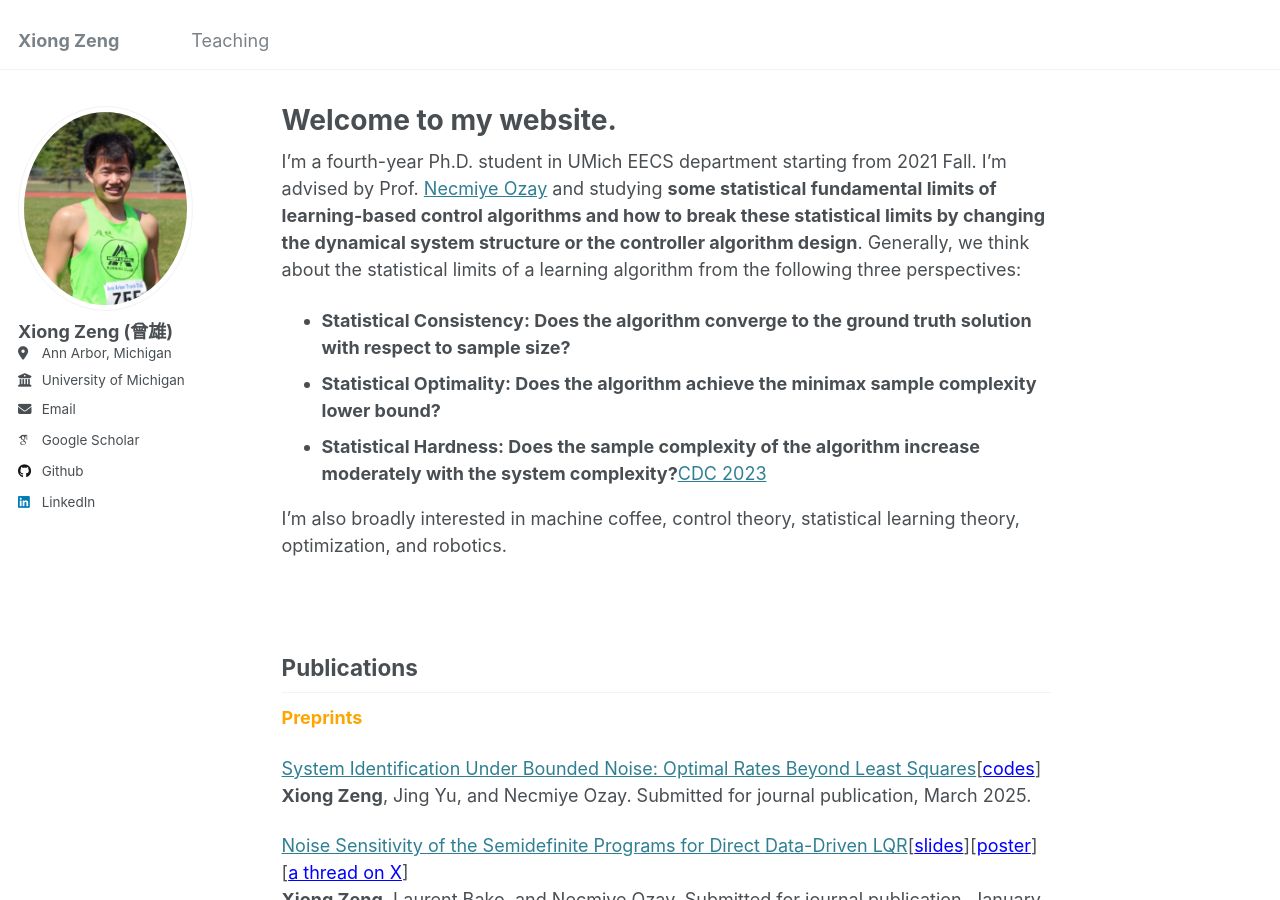
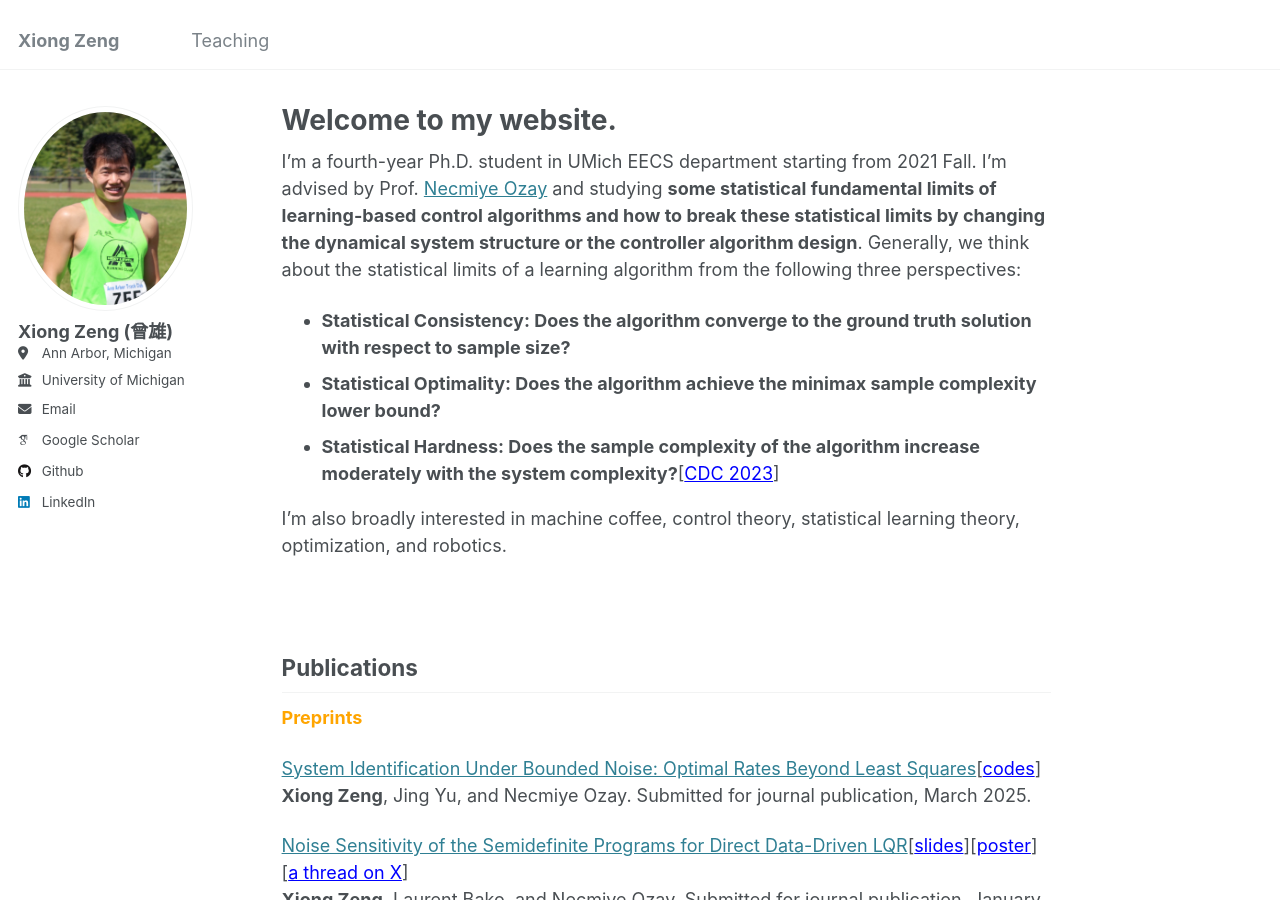
Before and after one commit to zengxiong111/zengxiong.github.io, a Jekyll site: the page built from _pages/about.md, in a window 1280 px wide and 900 px high. Built offline with Jekyll 4.4.1, drawn with Linux system fonts in a browser that asks for light colours; some web fonts are replaced.

Commit message:
Update about.md

```diff
--- a/_pages/about.md
+++ b/_pages/about.md
@@ -10,7 +10,7 @@
 I'm a fourth-year Ph.D. student in UMich EECS department starting from 2021 Fall. I'm advised by Prof. <a href="https://web.eecs.umich.edu/~necmiye/" target="_blank">Necmiye Ozay</a> and studying **some statistical fundamental limits of learning-based control algorithms and how to break these statistical limits by changing the dynamical system structure or the controller algorithm design**. Generally, we think about the statistical limits of a learning algorithm from the following three perspectives:
 - **Statistical Consistency: Does the algorithm converge to the ground truth solution with respect to sample size?**
 - **Statistical Optimality: Does the algorithm achieve the minimax sample complexity lower bound?**
-- **Statistical Hardness: Does the sample complexity of the algorithm increase moderately with the system complexity?**[CDC 2023](https://arxiv.org/abs/2311.11151)
+- **Statistical Hardness: Does the sample complexity of the algorithm increase moderately with the system complexity?**[<a href="https://arxiv.org/abs/2311.11151" style="color: blue;" target="_blank">CDC 2023</a>]
 
 I'm also broadly interested in machine coffee, control theory, statistical learning theory, optimization, and robotics.
 
```
